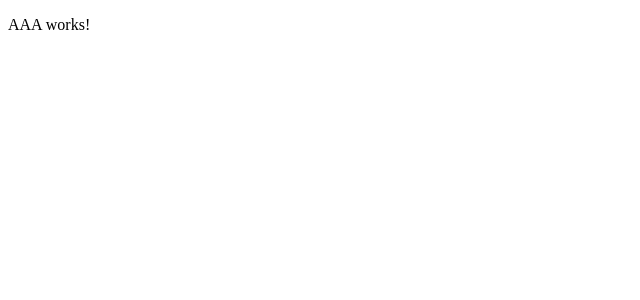
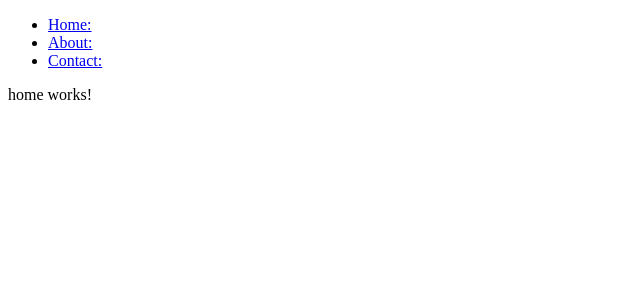
Before and after one commit to selcukyazicii/Angular-Apps, an Angular app: page / in a window 1280 px wide. Shown: the top 300 px of the page, without its empty margins (0-640 px from the left). Built offline with nearby package versions, Linux system fonts and the light colour scheme.

Commit message:
router completed

```diff
--- a/src/app-routing.modules.ts
+++ b/src/app-routing.modules.ts
@@ -2,12 +2,15 @@ import { AboutComponent } from './app/components/about/about.component'
 import { ContactComponent } from './app/components/contact/contact.component'
 import { NgModule } from '@angular/core';
 import { RouterModule, Routes } from '@angular/router';
+import { HeaderComponent } from './app/components/header/header.component';
+import { HomeComponent } from './app/components/home/home.component';
 
 
 const routes: Routes = [
   { path: 'about', component: AboutComponent },
   { path: 'contact', component: ContactComponent },
-  // Diğer rotaları burada tanımlayabilirsiniz
+  {path:'header',component:HeaderComponent},
+  {path:'',component:HomeComponent}
 ];
 
 @NgModule({
--- a/src/app/app.module.ts
+++ b/src/app/app.module.ts
@@ -6,13 +6,15 @@ import { HeaderComponent } from './components/header/header.component';
 import { AboutComponent } from './components/about/about.component';
 import { ContactComponent } from './components/contact/contact.component';
 import { AppRoutingModules } from 'src/app-routing.modules';
+import { HomeComponent } from './components/home/home.component';
 
 @NgModule({
   declarations: [
     AppComponent,
     HeaderComponent,
     AboutComponent,
-    ContactComponent
+    ContactComponent,
+    HomeComponent
   ],
   imports: [
     BrowserModule,
--- a/src/app/components/header/header.component.html
+++ b/src/app/components/header/header.component.html
@@ -1 +1,11 @@
-<p>{{componentName}} works!</p>
+<ul>
+    <li>
+        <a routerLink="/home">Home: </a>
+    </li>
+    <li>
+        <a routerLink="/about">About: </a>
+    </li>
+    <li>
+        <a routerLink="/contact">Contact: </a>
+    </li>
+</ul>
--- a/src/app/components/header/header.component.ts
+++ b/src/app/components/header/header.component.ts
@@ -13,7 +13,7 @@ ngOnInit(): void {
 }
 
   setTtitle(){
-    this.componentName='AAA';
+    this.componentName='header';
   }
 
 }
--- /dev/null
+++ b/src/app/components/home/home.component.html
@@ -0,0 +1 @@
+<p>home works!</p>
```
Also changed, not shown: src/app/components/home/home.component.ts (added, +10 -0 lines), src/app/components/about/about.component.html (line endings or trailing spaces), src/app/components/home/home.component.css (added), 1 other file (tests, documents, lock files or other folders).
